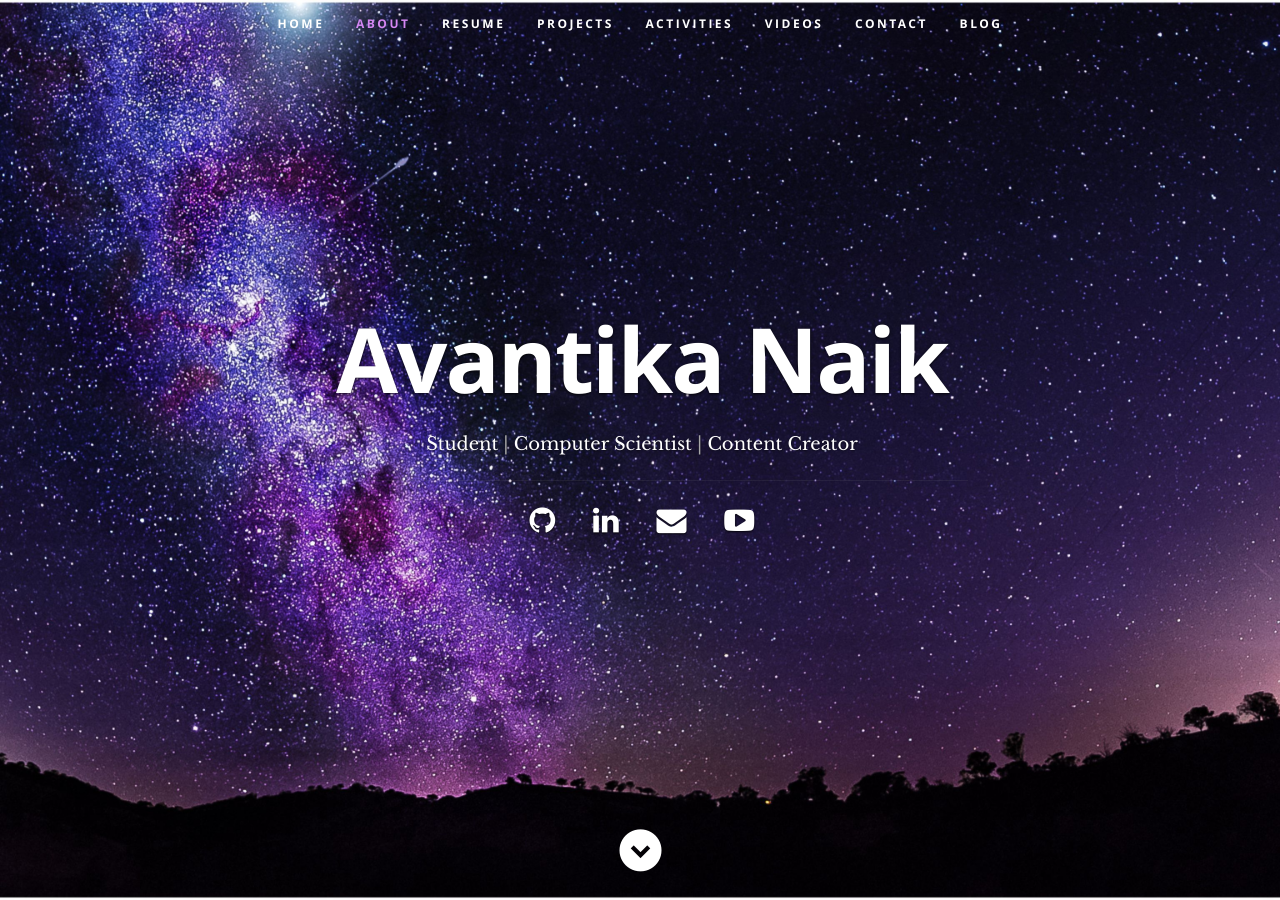
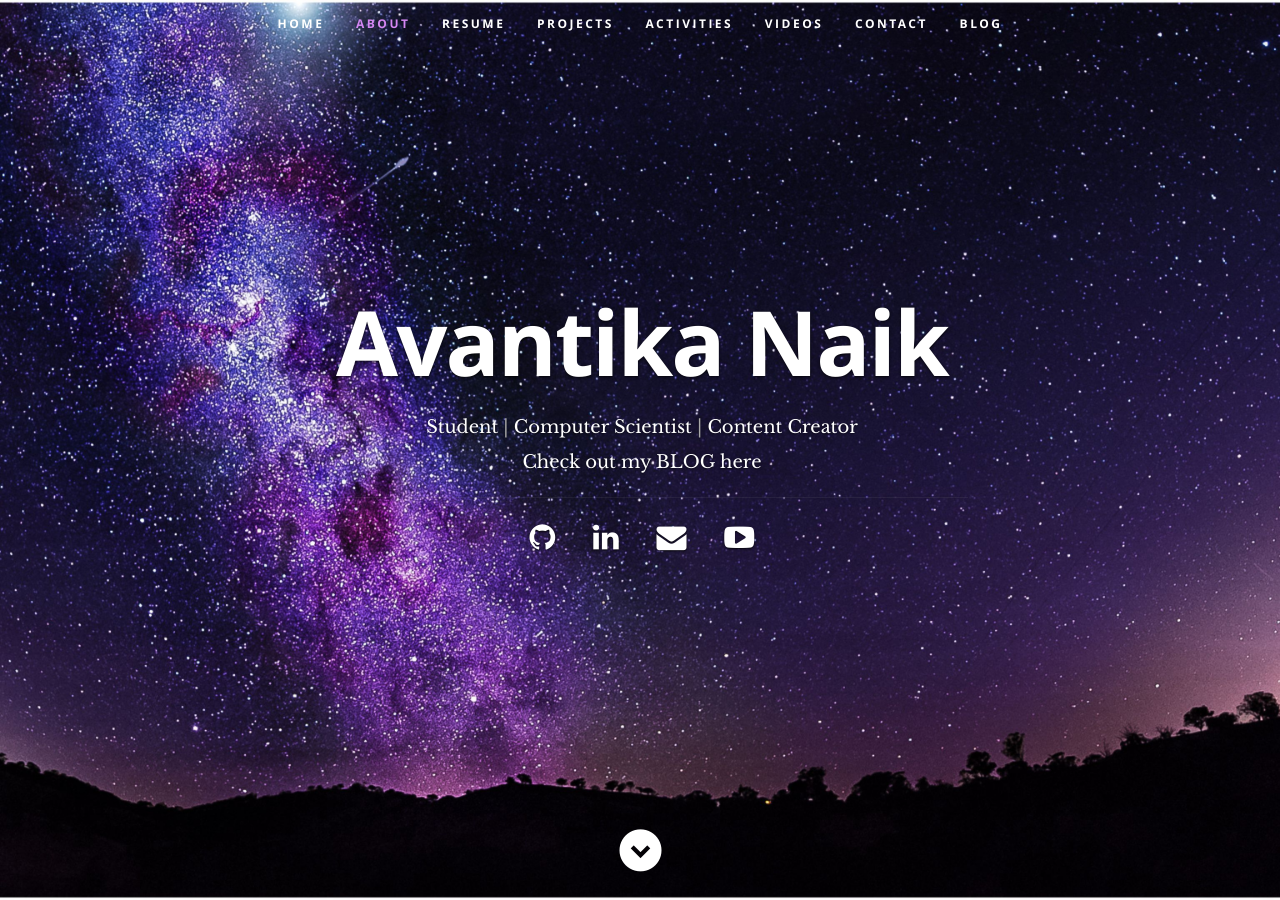
Before and after one commit to AvantikaNaik/AvantikaNaik.github.io, a Jekyll site: the page index.html, which Jekyll copies as it is, in a window 1280 px wide and 900 px high. Built offline with Jekyll 4.4.1, drawn with Linux system fonts in a browser that asks for light colours; nearby versions of some CDN libraries.

Commit message:
changed tagline

```diff
--- a/index.html
+++ b/index.html
@@ -51,7 +51,7 @@
             <li><a class="smoothscroll" href="#activities">Activities</a></li>
             <li><a class="smoothscroll" href="#stats">Videos</a></li>
             <li><a class="smoothscroll" href="#contact">Contact</a></li>
-            <li><a class="smoothscroll" href="https://avantikanaik.github.io/blog/" target="_blank">Blog</a></li>
+            <li><a class="smoothscroll" href="www.google.com" target="_blank">Blog</a></li>
          </ul> <!-- end #nav -->
 
       </nav> <!-- end #nav-wrap -->
@@ -60,6 +60,7 @@
          <div class="banner-text">
             <h1 class="responsive-headline">Avantika Naik</h1>
             <h3> <span>Student</span> | <span>Computer Scientist</span> | <span>Content Creator</span></h3>
+            <h3><span><a href="https://avantikanaik.github.io/blog/" target="_blank">Check out my BLOG here</a></span></h3>
             <hr />
             <ul class="social">
                <li><a href="https://github.com/AvantikaNaik" target="_blank" rel="noopener noreferrer"><i class="fa fa-github"></i></a></li>
```
